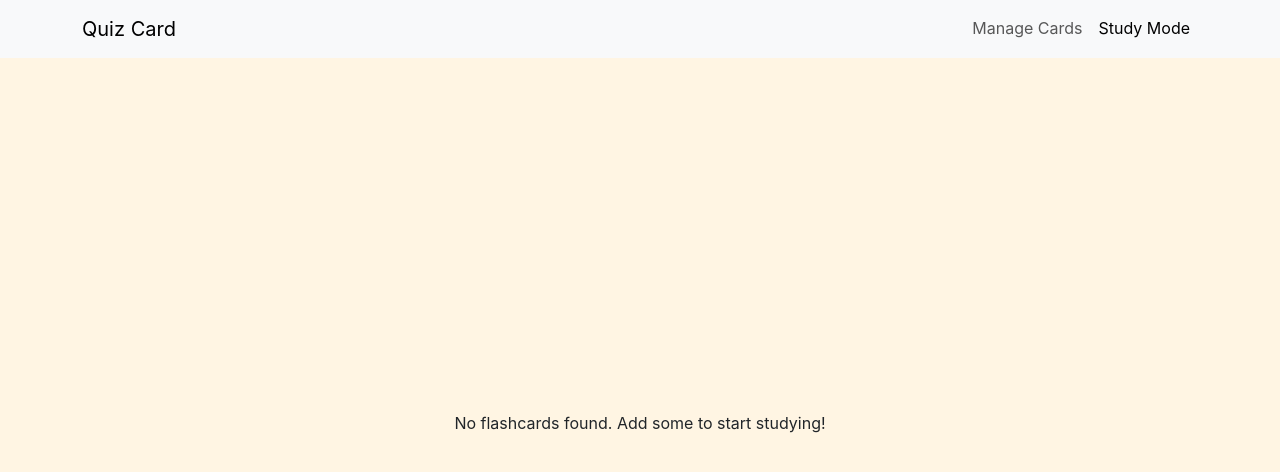
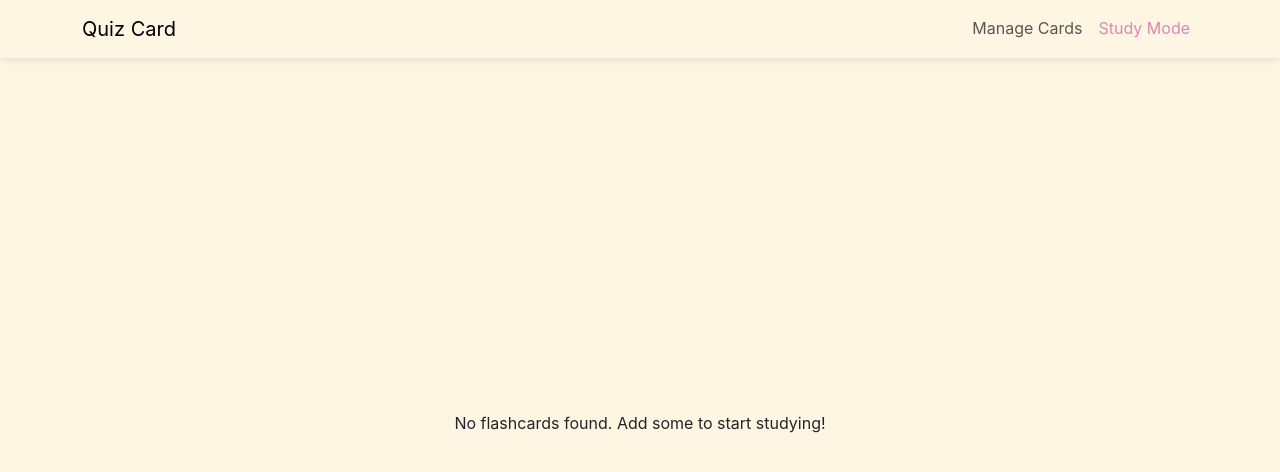
Before and after one commit to Dossman-thomas/Quiz-Card, a React (Vite) app: page /study in a window 1280 px wide. Shown: the top 472 px of the page. Built offline with nearby package versions, Linux system fonts and the light colour scheme.

Commit message:
navbar/header styled with active links

```diff
--- a/src/components/Header.jsx
+++ b/src/components/Header.jsx
@@ -2,10 +2,11 @@ import Container from "react-bootstrap/Container";
 import Nav from "react-bootstrap/Nav";
 import Navbar from "react-bootstrap/Navbar";
 import { NavLink } from "react-router-dom";
+import "../styles/header.css";
 
 export default function Header() {
   return (
-    <Navbar collapseOnSelect expand="lg" fixed="top" className="bg-body-tertiary">
+    <Navbar collapseOnSelect expand="lg" fixed="top" className="main-header">
       <Container>
         <Navbar.Brand href="/">Quiz Card</Navbar.Brand>
         <Navbar.Toggle aria-controls="responsive-navbar-nav" />
--- /dev/null
+++ b/src/styles/header.css
@@ -0,0 +1,7 @@
+.main-header {
+    box-shadow: 0 2px 8px rgba(0, 0, 0, 0.1);
+}
+
+.navbar-nav .nav-link.active {
+    color: var(--shade-primary);
+}
```
